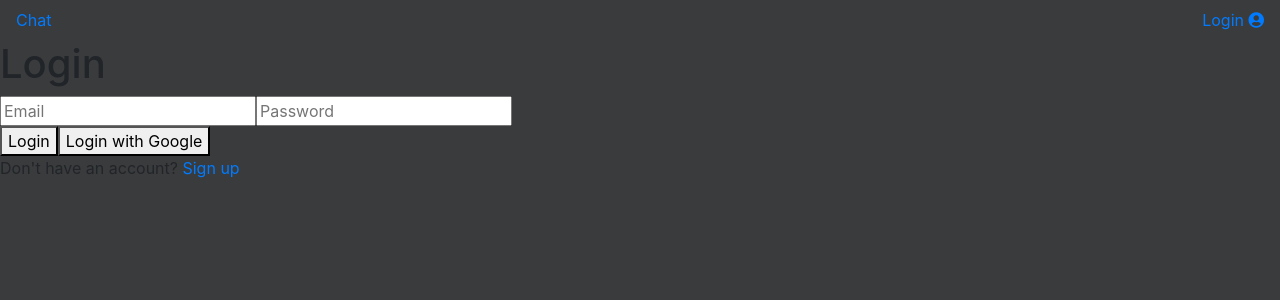
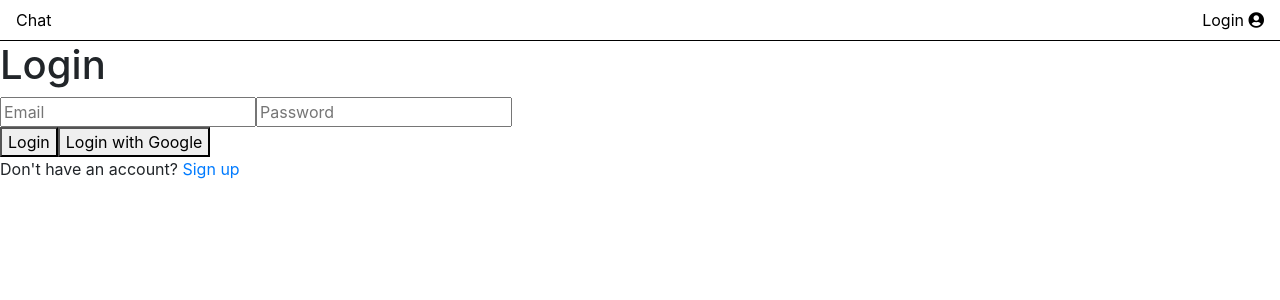
Before and after one commit to sam-leishman/chat-app, a React (Create React App) app: page /login in a window 1280 px wide. Shown: the top 300 px of the page. Built offline with nearby package versions, Linux system fonts and the light colour scheme; no server answers.

Commit message:
styled headers

```diff
--- a/src/App.scss
+++ b/src/App.scss
@@ -1,9 +1,9 @@
-
 // $primary-color: ;
 // $secondary-color: ;
-$background-color: #3A3B3C;
+$background-color: white;
 
 /* general styles */
+
 body {
   padding: 0;
   margin: 0;
@@ -15,7 +15,7 @@ body {
 }
 
 .main-page {
-  height: 90vh;
+  height: 85vh;
 
   .channels {
     border: 1px solid black;
@@ -101,6 +101,10 @@ body {
   padding: 0;
 
   .server-name {
+    display: flex;
+    justify-content: center;
+    align-items: center;
+    width: 100%;
     height: 10vh;
     border: 1px solid black;
   }
@@ -108,6 +112,9 @@ body {
   .channel-header {
     height: 10vh;
     border: 1px solid black;
+    display: flex;
+    justify-content: center;
+    align-items: center;
   }
 }
 
@@ -181,3 +188,19 @@ h5 {
     }
   }
 }
+
+.navbar {
+  border-bottom: 1px solid black;
+
+  .link {
+    color: black;
+  }
+
+  .link:active {
+    color: black;
+  }
+
+  .link:hover {
+    color: black;
+  }
+}
--- a/src/components/App.js
+++ b/src/components/App.js
@@ -37,10 +37,10 @@ const App = () => {
     <Router>
       <div>
         <div className='navbar'>
-          <Link to="/">
+          <Link className="link" to="/">
             Chat
           </Link>
-          <Link to="/profile">
+          <Link className="link" to="/profile">
             {authenticated ? 'Profile' : 'Login'} <i className="fas fa-user-circle"></i>
           </Link>
         </div>
--- a/src/components/Header.js
+++ b/src/components/Header.js
@@ -9,7 +9,7 @@ class Header extends Component {
         })
         return (
             <div>
-                <h3 className='channel-name'>{channelName}</h3>
+                <h2 className='channel-name'>{channelName}</h2>
             </div>
         )
     }
--- a/src/components/ServerName.js
+++ b/src/components/ServerName.js
@@ -3,7 +3,11 @@ import { Component } from 'react';
 class ServerName extends Component {
     render() {
         return (
-            <div>MTECH-WebDev</div>
+            <div
+            className="server-name"
+            >
+                <h4>MTECH-WebDev</h4>
+            </div>
         )
     }
 }
--- a/src/components/main.js
+++ b/src/components/main.js
@@ -81,7 +81,7 @@ export const initialState = {
     channels: [
         {
             id: '1-fca2',
-            title: 'Test Channel 1',
+            title: 'general',
             messages: [
                 {
                     text: 'Test',
@@ -92,7 +92,7 @@ export const initialState = {
         },
         {
             id: '2-be91',
-            title: 'Test Channel 2',
+            title: 'classroom-channel',
             messages: [],
         },
     ],
```
Also changed, not shown: 1 other file (tests, documents, lock files or other folders).
